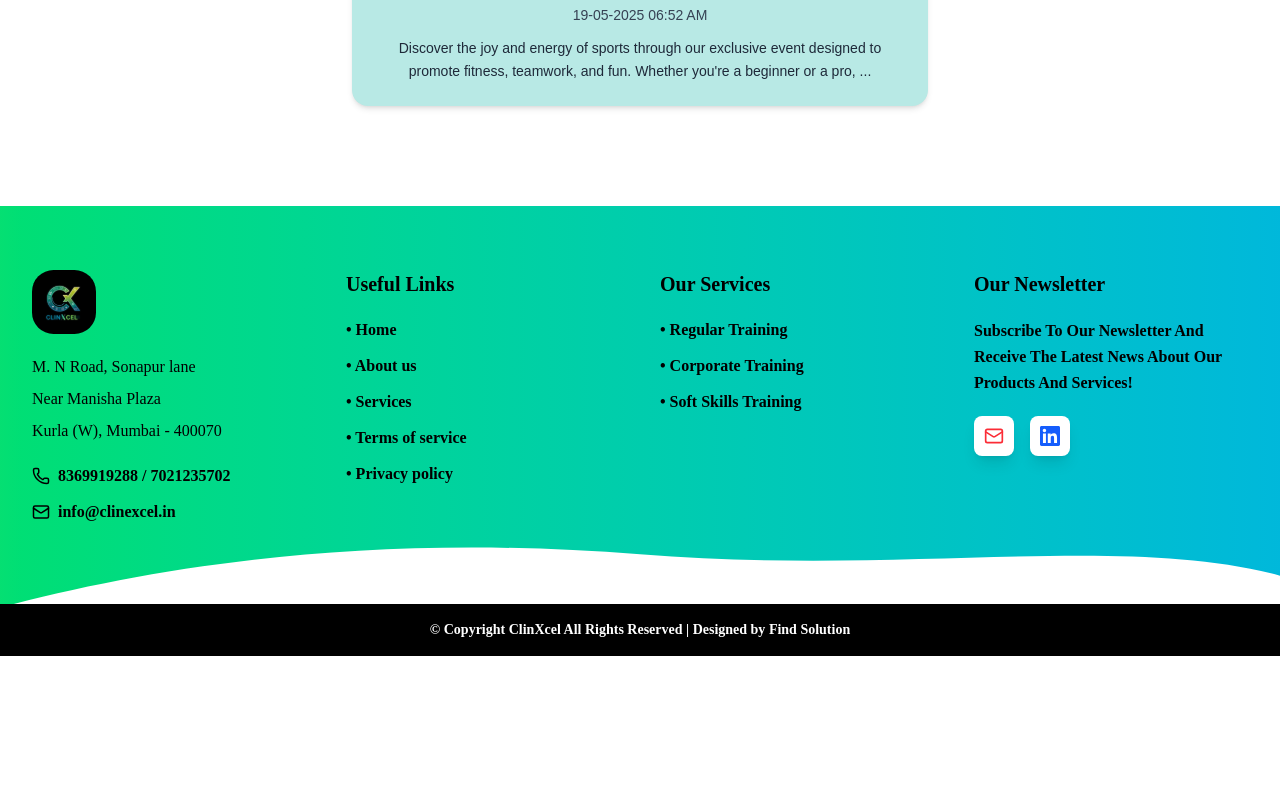
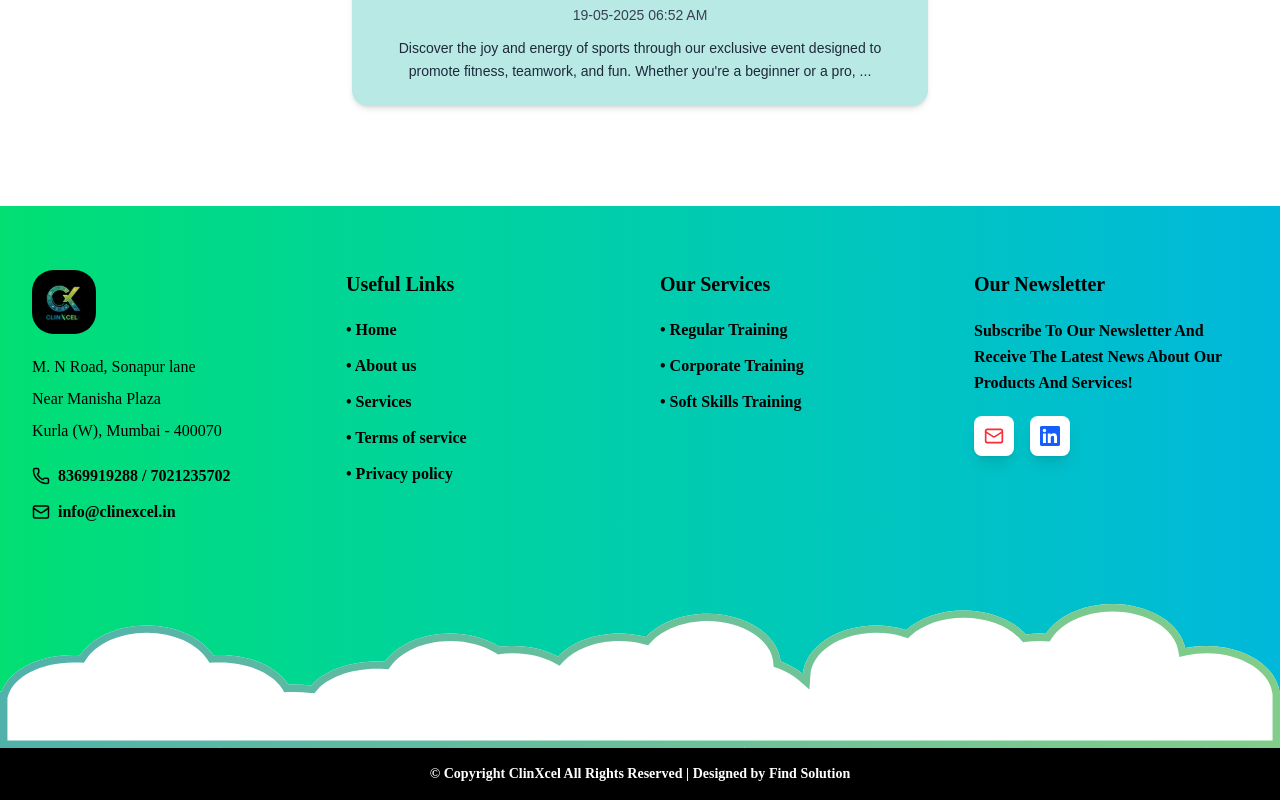
Before and after one commit to abdulahadkhan-10/clin, a Next.js app in the folder clin/: page /event in a window 1280 px wide. Shown: the part 750-1550 px from the top of the page. Before the commit the page ends 1406 px from the top, so only its background shows below. Built offline with nearby package versions, Linux system fonts and the light colour scheme; a web font is replaced by a local one.

Commit message:
create 1 file and update 1 file

```diff
--- a/clin/src/component/layout/Footer.jsx
+++ b/clin/src/component/layout/Footer.jsx
@@ -1,4 +1,4 @@
-"use client"
+"use client";
 import React from "react";
 import { Mail, Phone } from "lucide-react";
 import Image from "next/image";
@@ -6,7 +6,6 @@ import Image from "next/image";
 const Footer = () => {
   return (
     <>
-      {/* Import Poltawski Nowy font */}
       <style jsx global>{`
         @import url('https://fonts.googleapis.com/css2?family=Poltawski+Nowy:wght@400;500;600;700&display=swap');
       `}</style>
@@ -77,10 +76,19 @@ const Footer = () => {
                   <Mail size={20} className="text-red-500" />
                 </div>
               </a>
-              <a href="https://linkedin.com" target="_blank" rel="noopener noreferrer" className="hover:opacity-80 transition-opacity">
+              <a
+                href="https://linkedin.com"
+                target="_blank"
+                rel="noopener noreferrer"
+                className="hover:opacity-80 transition-opacity"
+              >
                 <div className="w-10 h-10 bg-white rounded-lg flex items-center justify-center shadow-lg">
-                  <svg className="w-5 h-5 text-blue-600" fill="currentColor" viewBox="0 0 24 24">
-                    <path d="M20.447 20.452h-3.554v-5.569c0-1.328-.027-3.037-1.852-3.037-1.853 0-2.136 1.445-2.136 2.939v5.667H9.351V9h3.414v1.561h.046c.477-.9 1.637-1.85 3.37-1.85 3.601 0 4.267 2.37 4.267 5.455v6.286zM5.337 7.433c-1.144 0-2.063-.926-2.063-2.065 0-1.138.92-2.063 2.063-2.063 1.14 0 2.064.925 2.064 2.063 0 1.139-.925 2.065-2.064 2.065zm1.782 13.019H3.555V9h3.564v11.452zM22.225 0H1.771C.792 0 0 .774 0 1.729v20.542C0 23.227.792 24 1.771 24h20.451C23.2 24 24 23.227 24 22.271V1.729C24 .774 23.2 0 22.222 0h.003z"/>
+                  <svg
+                    className="w-5 h-5 text-blue-600"
+                    fill="currentColor"
+                    viewBox="0 0 24 24"
+                  >
+                    <path d="M20.447 20.452h-3.554v-5.569c0-1.328-.027-3.037-1.852-3.037-1.853 0-2.136 1.445-2.136 2.939v5.667H9.351V9h3.414v1.561h.046c.477-.9 1.637-1.85 3.37-1.85 3.601 0 4.267 2.37 4.267 5.455v6.286zM5.337 7.433c-1.144 0-2.063-.926-2.063-2.065 0-1.138.92-2.063 2.063-2.063 1.14 0 2.064.925 2.064 2.063 0 1.139-.925 2.065-2.064 2.065zm1.782 13.019H3.555V9h3.564v11.452zM22.225 0H1.771C.792 0 0 .774 0 1.729v20.542C0 23.227.792 24 1.771 24h20.451C23.2 24 24 23.227 24 22.271V1.729C24 .774 23.2 0 22.222 0h.003z" />
                   </svg>
                 </div>
               </a>
@@ -88,26 +96,25 @@ const Footer = () => {
           </div>
         </div>
 
-        {/* Decorative Cloud Border - positioned after content ends */}
-        <div className="absolute bottom-12 left-0 right-0 z-0">
-          <svg
-            viewBox="0 0 1200 100"
-            className="w-full h-auto text-white fill-current"
-            preserveAspectRatio="none"
-          >
-            <path d="M0,100 C150,60 350,30 600,50 C850,70 1050,30 1200,70 L1200,100 Z" />
-            <path d="M0,100 C200,80 400,50 600,70 C800,90 1000,50 1200,90 L1200,100 Z" opacity="0.5" />
-            <path d="M0,100 C300,70 500,60 600,75 C700,90 900,60 1200,80 L1200,100 Z" opacity="0.3" />
-          </svg>
+        {/* Add Union.svg between footer and copyright */}
+        <div className="relative z-10 w-full">
+          <Image
+            src="/Union.svg"
+            alt="Union Decoration"
+            width={1728}
+            height={195}
+            className="w-full h-auto object-cover"
+          />
         </div>
 
-        {/* Copyright - Black line at the bottom */}
+        {/* Copyright Section */}
         <div className="bg-black text-white text-center py-4 text-sm font-semibold relative z-10">
           © Copyright{" "}
           <a href="#" className="font-bold hover:text-gray-300 transition-colors">
             ClinXcel
           </a>{" "}
-          All Rights Reserved | Designed by <span className="font-bold">Find Solution</span>
+          All Rights Reserved | Designed by{" "}
+          <span className="font-bold">Find Solution</span>
         </div>
       </footer>
     </>
```
Also changed, not shown: clin/public/Union.svg (added).
